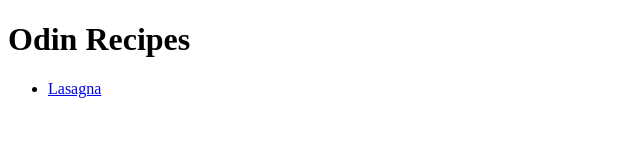
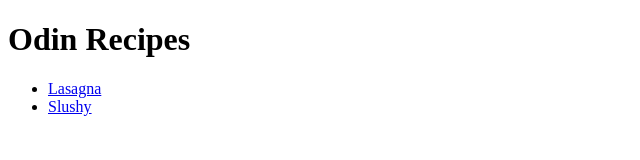
Before and after one commit to Hephaestus1119/odin-recipes, a plain HTML site: page index.html in a window 1280 px wide. Shown: the full height of the page, 0-640 px from the left. Drawn offline with Linux system fonts and the light colour scheme.

Commit message:
Add slushy link to unordered list

```diff
--- a/index.html
+++ b/index.html
@@ -8,6 +8,7 @@
         <h1> Odin Recipes</h1>
         <ul>
         <li><a href="./recipes/lasagna.html">Lasagna</a></li>
+        <li><a href="./recipes/slushy.html">Slushy</a></li>
         </ul>
     </body>
 </html>
```
